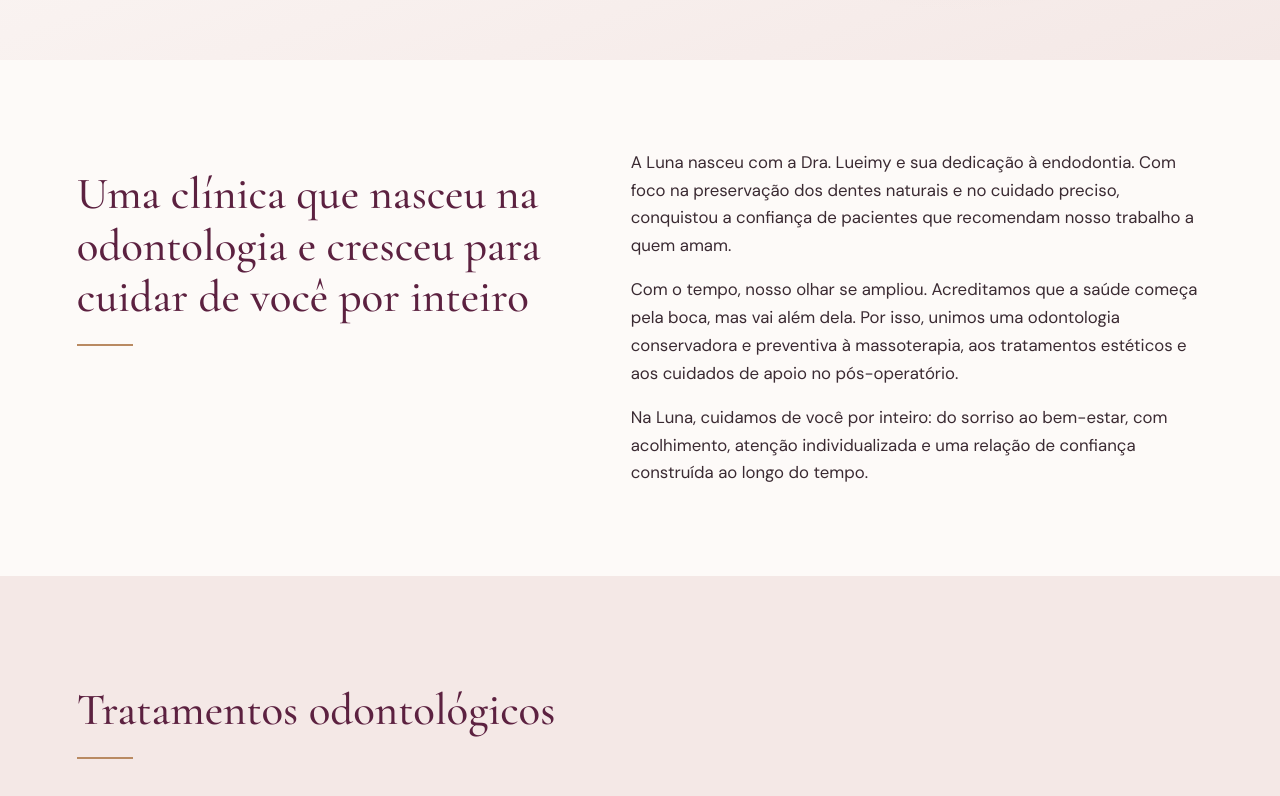
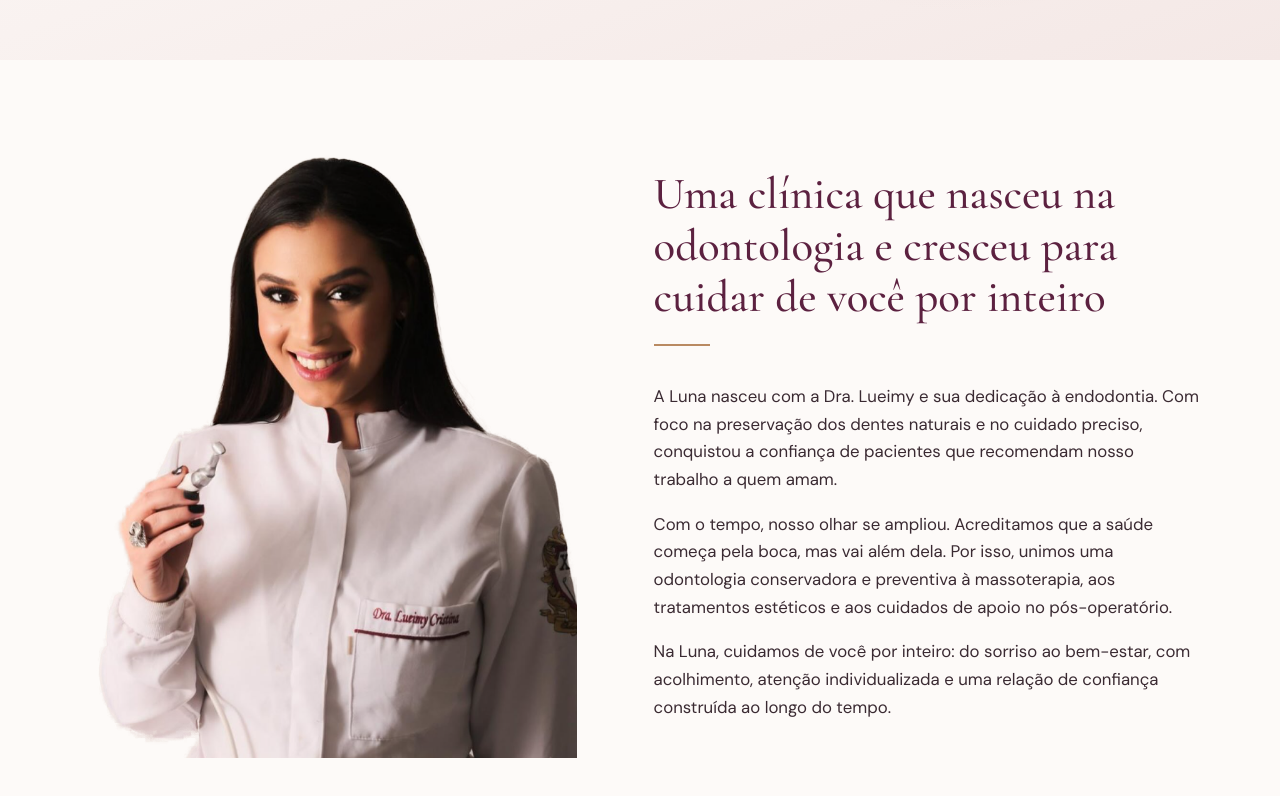
Before and after one commit to ProjectExtention/luna-clinica, a plain HTML site: page index.html in a window 1280 px wide. Shown: the part 940-1736 px from the top of the page. Drawn offline with nearby package versions, Linux system fonts and the light colour scheme.

Commit message:
feat: add image for Dra. Lueimy and update styles

```diff
--- a/index.html
+++ b/index.html
@@ -21,7 +21,7 @@
 
 <body>
   <header class="topo" id="topo">
-      <a class="marca" href="#inicio" aria-label="Luna, início">
+      <a class="marca" href="#" aria-label="Luna, início">
         <img src="/assets/logo-luna2.png" alt="Logo da Luna" style="width: 140px; height: auto;" />
          <small>Clínica de Especialidades</small></a
       >
@@ -37,7 +37,7 @@
       <nav id="nav" class="nav">
         <a href="#sobre">A Luna</a>
         <a href="#tratamentos">Tratamentos</a>
-        <a href="#clube">Clube Luna</a>
+        <a href="#clube-luna">Clube Luna</a>
         <a href="#urgencia">Urgência</a>
         <a href="#contato">Contato</a>
         <a
@@ -71,26 +71,26 @@
             >
             <a class="link" href="#tratamentos">Ver tratamentos</a>
           </div>
-          <!-- <p class="status" id="status" aria-live="polite"></p> -->
         </div>
     </section>
 
     <section class="sobre" id="sobre">
-      <div>
+      <div class="sobre-imagem">
+        <img src="/assets/dra-lueimy.png" alt="Dra. Lueimy" class="">
+      </div>
+      <div class="sobre-texto">
         <h2>
           Uma clínica que nasceu na odontologia e cresceu para cuidar de você
           por inteiro
         </h2>
-      </div>
-      <div>
         <p>
-         A Luna nasceu com a Dra. Lueimy e sua dedicação à endodontia. Com foco na preservação dos dentes naturais e no cuidado preciso, conquistou a confiança de pacientes que recomendam nosso trabalho a quem amam.
+          A Luna nasceu com a Dra. Lueimy e sua dedicação à endodontia. Com foco na preservação dos dentes naturais e no cuidado preciso, conquistou a confiança de pacientes que recomendam nosso trabalho a quem amam.
         </p>
         <p>
-  Com o tempo, nosso olhar se ampliou. Acreditamos que a saúde começa pela boca, mas vai além dela. Por isso, unimos uma odontologia conservadora e preventiva à massoterapia, aos tratamentos estéticos e aos cuidados de apoio no pós-operatório.
+          Com o tempo, nosso olhar se ampliou. Acreditamos que a saúde começa pela boca, mas vai além dela. Por isso, unimos uma odontologia conservadora e preventiva à massoterapia, aos tratamentos estéticos e aos cuidados de apoio no pós-operatório.
         </p>
         <p>
-Na Luna, cuidamos de você por inteiro: do sorriso ao bem-estar, com acolhimento, atenção individualizada e uma relação de confiança construída ao longo do tempo.
+          Na Luna, cuidamos de você por inteiro: do sorriso ao bem-estar, com acolhimento, atenção individualizada e uma relação de confiança construída ao longo do tempo.
         </p>
       </div>
     </section>
--- a/style.css
+++ b/style.css
@@ -257,6 +257,13 @@ header.scrolled {
   padding: clamp(40px, 6vw, 72px) var(--lateral);
 }
 
+.sobre-imagem {
+  img {
+    width: 500px;
+    height: auto;
+  }
+}
+
 /* seção tratamento */
 .tratamentos {
   background-color: var(--rosa);
```
Also changed, not shown: assets/dra-lueimy.png (added).
